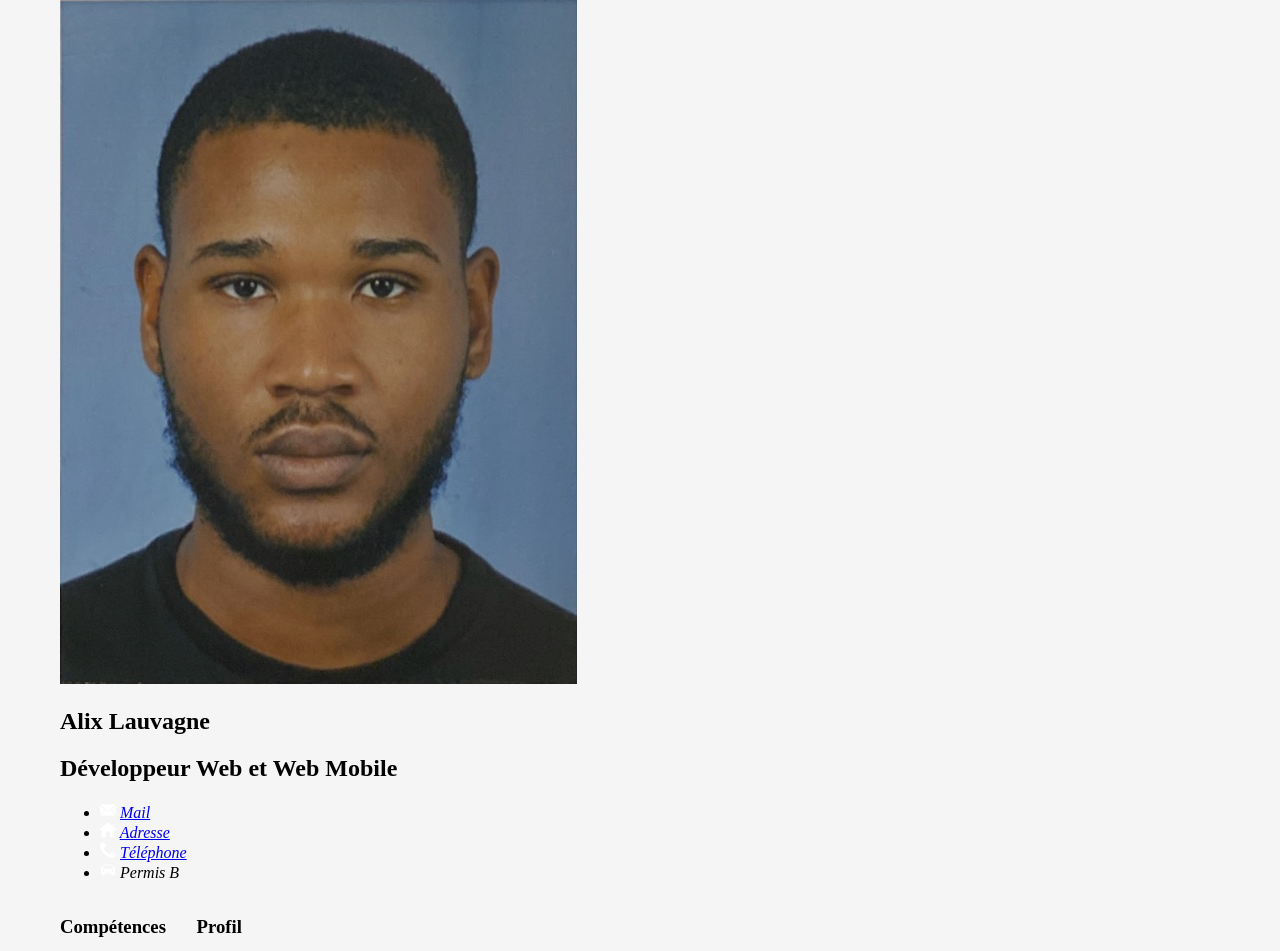
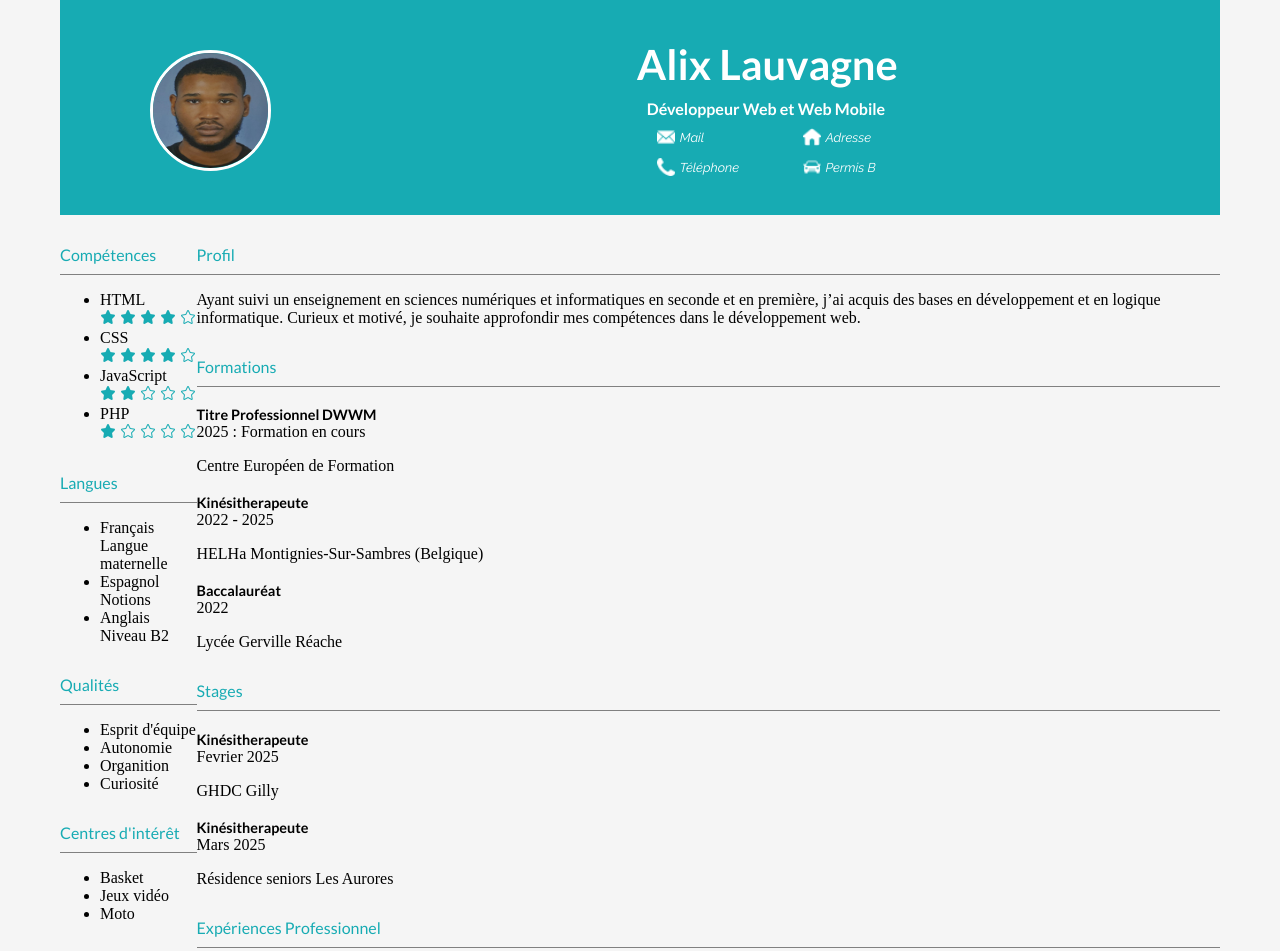
Before and after one commit to alixlauvagne971-pixel/Lauvagna_Alix_Devoir_3_CV_HTML_CSS, a plain HTML site: page index.html in a window 1280 px wide. Shown: the top 951 px of the page. Drawn offline with Linux system fonts and the light colour scheme.

Commit message:
header css  finish

```diff
--- a/assets/css/style.css
+++ b/assets/css/style.css
@@ -13,3 +13,102 @@ main {
     flex: wrap;
     justify-content: space-around;
 }
+
+
+
+
+/*les titres*/
+h1 {
+    font-family: 'lato';
+    font-size: 2.6em;
+    color: #ffffff;
+    margin: 0px 0px 0px 20px;
+}
+
+h2 {
+    font-family: 'lato';
+    font-size: 1em;
+    color: #ffffff;
+    margin: 10px 0px 10px 30px;
+}
+
+h3 {
+    font-family: 'lato';
+    font-weight: 400;
+    font-size: 1em;
+    color: #17abb3;
+    border-bottom: 0.5px solid grey;
+    padding-bottom: 10px;
+    margin-top: 30px;
+    margin-bottom: 0px;
+}
+
+h4 {
+    font-family: 'lato';
+    font-size: 0.9em;
+    margin-bottom: 0px;
+}
+
+
+
+/*Header*/
+header {
+    background-color: #17abb3;
+    max-height: 240px;
+    display: flex;
+    justify-content: space-between;
+    color: #ffffff;
+}
+
+/*Photo de profil*/
+.photo-profil img {
+    width: 115px;
+    height: 115px;
+    border-radius: 100%;
+    border: 3px solid #ffffff;
+    margin: 50px 90px 40px 90px;
+}
+
+/*Effet photo de profil*/
+.photo-profil {
+    cursor: zoom-in;
+}
+
+.photo-profil:hover img {
+    transform: scale(1.3);
+}
+
+
+
+.infos {
+    margin: auto;
+}
+
+/*Infos header*/
+.contact ul {
+    font-family: 'raleway';
+    font-size: 0.8em;
+    list-style: none;
+    padding: 0;
+    margin: 0px 0px 0px 40px;
+
+    display: flex;
+    flex-wrap: wrap;
+    gap: 12px;
+}
+
+.contact ul li {
+    flex: 0 0 calc(50% - 20px);
+    display: flex;
+    align-items: center;
+}
+
+.contact ul li img {
+    width: 18px;
+    height: 18px;
+    margin-right: 5px;
+}
+.contact a {
+    color: #ffffff;
+    text-decoration: none;
+}
```
